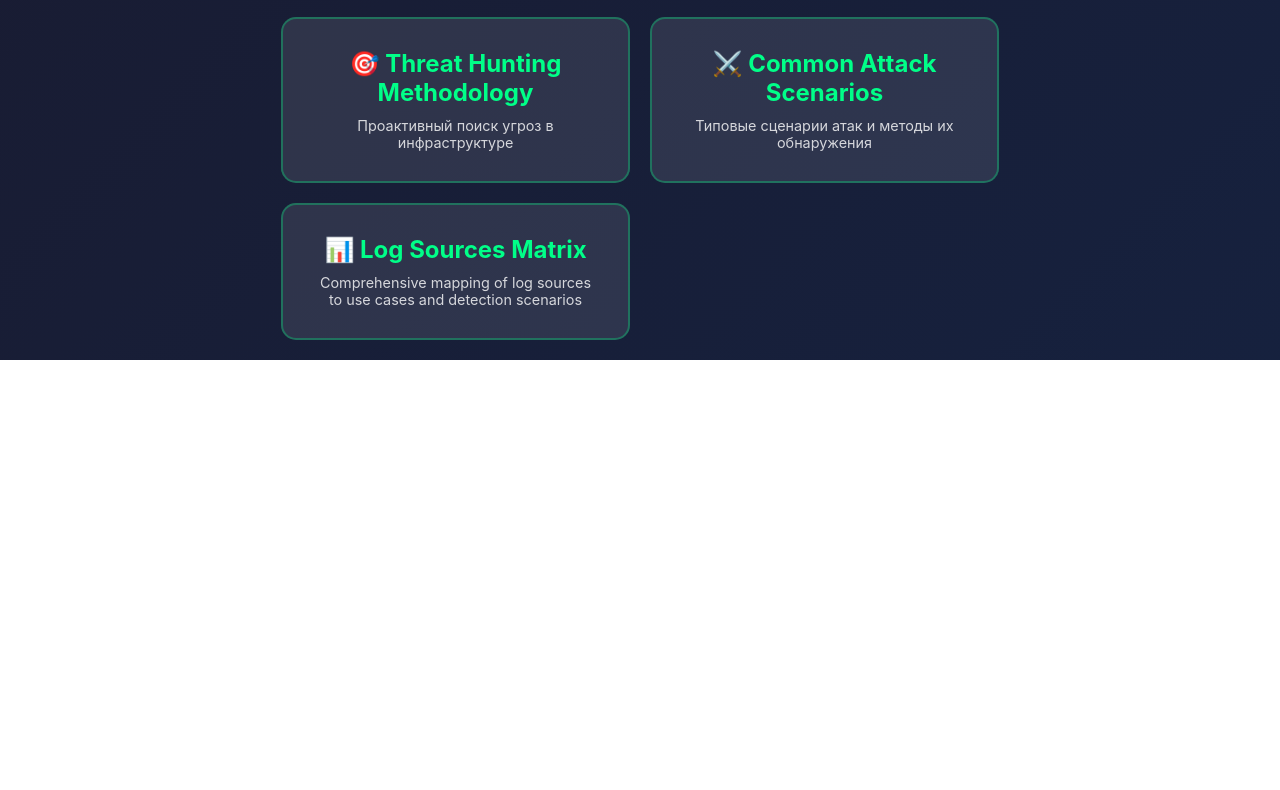
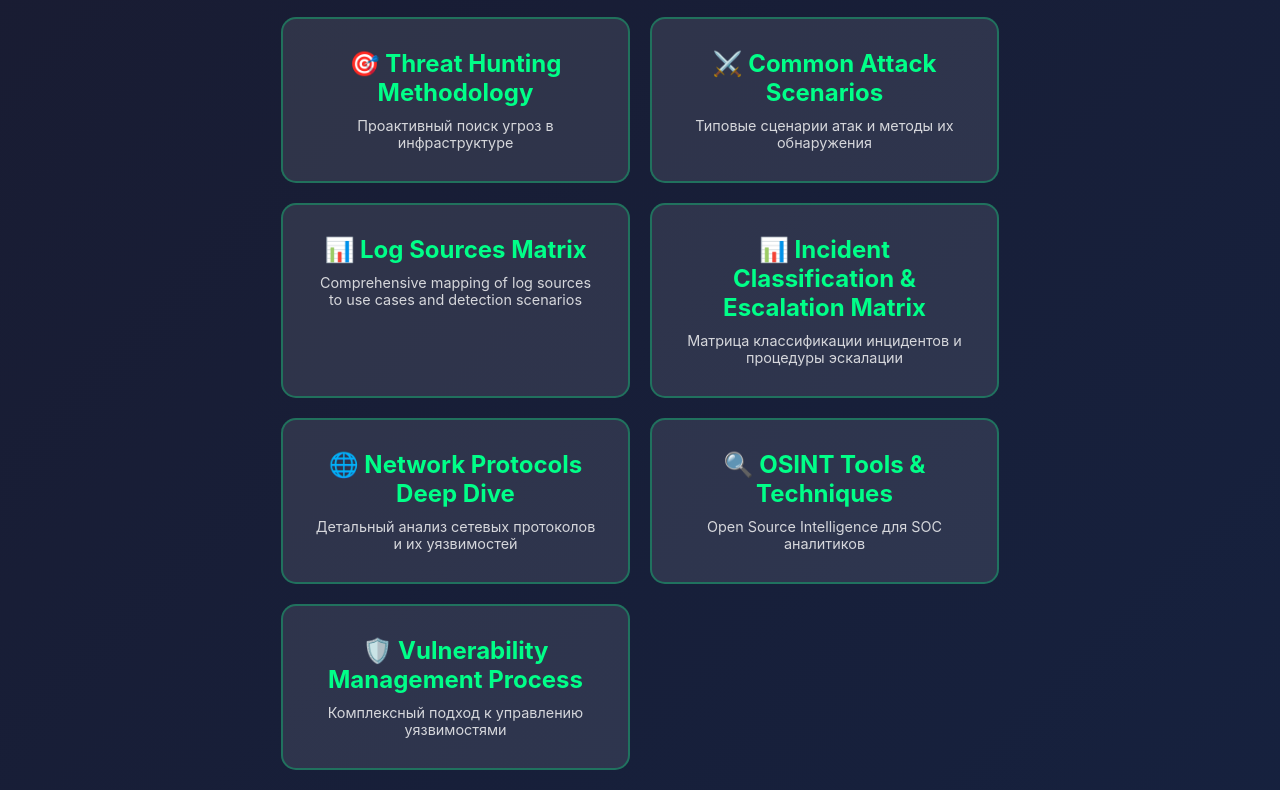
Before and after one commit to newzealandgrom/SOC-Cheat-Sheets, a plain HTML site: page index.html in a window 1280 px wide. Shown: the part 845-1635 px from the top of the page. Before the commit the page ends 1205 px from the top, so only its background shows below. Drawn offline with Linux system fonts and the light colour scheme.

Commit message:
Update index.html

```diff
--- a/index.html
+++ b/index.html
@@ -108,6 +108,22 @@
                 <h2>📊 Log Sources Matrix</h2>
                 <p>Comprehensive mapping of log sources to use cases and detection scenarios</p>
             </a>
+            <a href="incident-classification-matrix.html" class="link-card">
+                <h2>📊 Incident Classification & Escalation Matrix</h2>
+                <p>Матрица классификации инцидентов и процедуры эскалации</p>
+            </a>
+            <a href="network-protocols-deep-dive.html" class="link-card">
+                <h2>🌐 Network Protocols Deep Dive</h2>
+                <p>Детальный анализ сетевых протоколов и их уязвимостей</p>
+            </a>
+            <a href="osint-tools-techniques.html" class="link-card">
+                <h2>🔍 OSINT Tools & Techniques</h2>
+                <p>Open Source Intelligence для SOC аналитиков</p>
+            </a>
+            <a href="vulnerability-management-process.html" class="link-card">
+                <h2>🛡️ Vulnerability Management Process</h2>
+                <p>Комплексный подход к управлению уязвимостями</p>
+            </a>
         </div>
     </div>
 </body>
```
